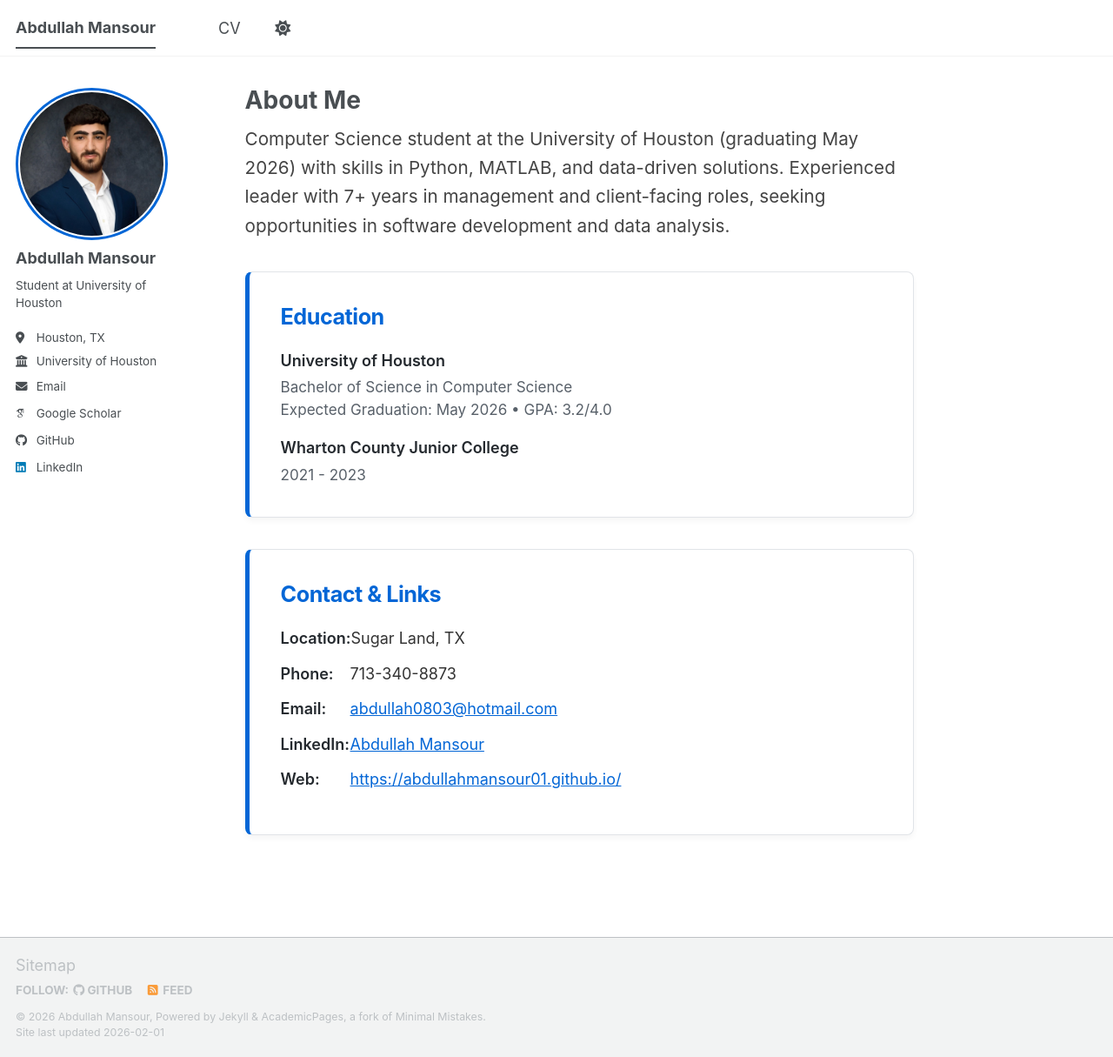
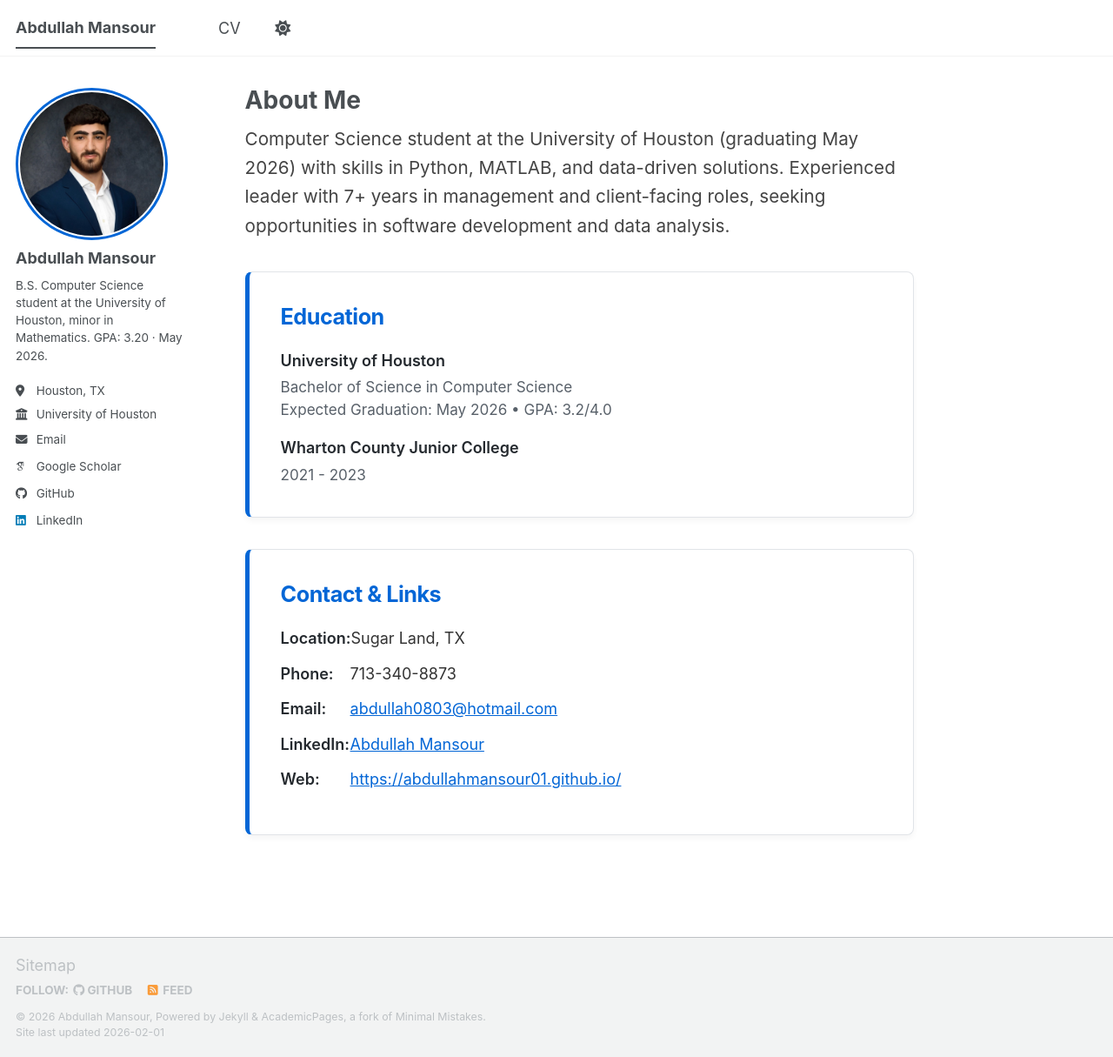
Before and after one commit to AbdullahMansour01/abdullahmansour01.github.io, a Jekyll site: the page built from _pages/about.md, in a window 1280 px wide and 1215 px high. Shown: the whole window at 87% size. Built offline with Jekyll 4.4.1, drawn with Linux system fonts in a browser that asks for light colours; some web fonts are replaced; a script bundle is joined from its source files by our own code; library files that are not in the unit come from our copies.

Commit message:
Update _config.yml

```diff
--- a/_config.yml
+++ b/_config.yml
@@ -26,7 +26,7 @@
   avatar           : "1757281832425.png"
   name             : "Abdullah Mansour"
   pronouns         : # example: "she/her"
-  bio              : "Student at University of Houston"
+  bio              : "B.S. Computer Science student at the University of Houston, minor in Mathematics. GPA: 3.20 · May 2026."
   location         : "Houston, TX"
   employer         : "University of Houston"
   uri              : # URL
```
